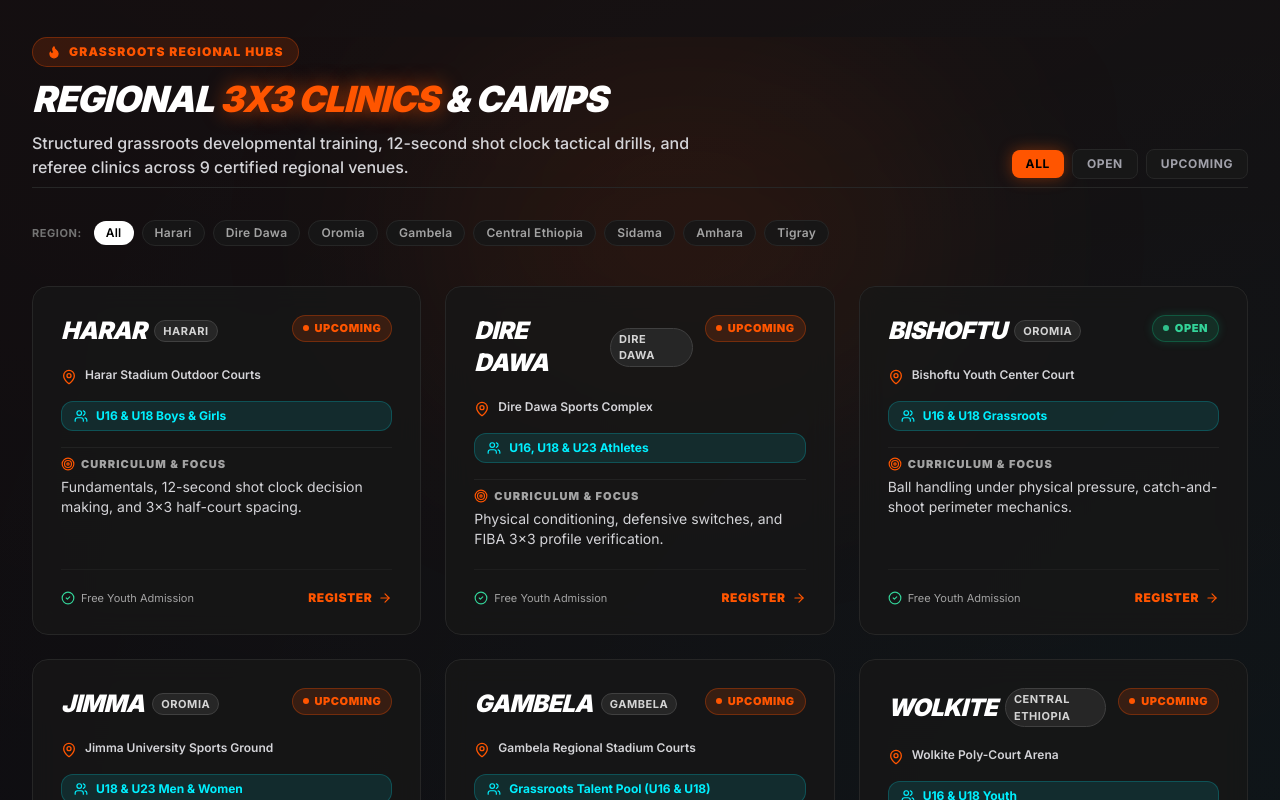
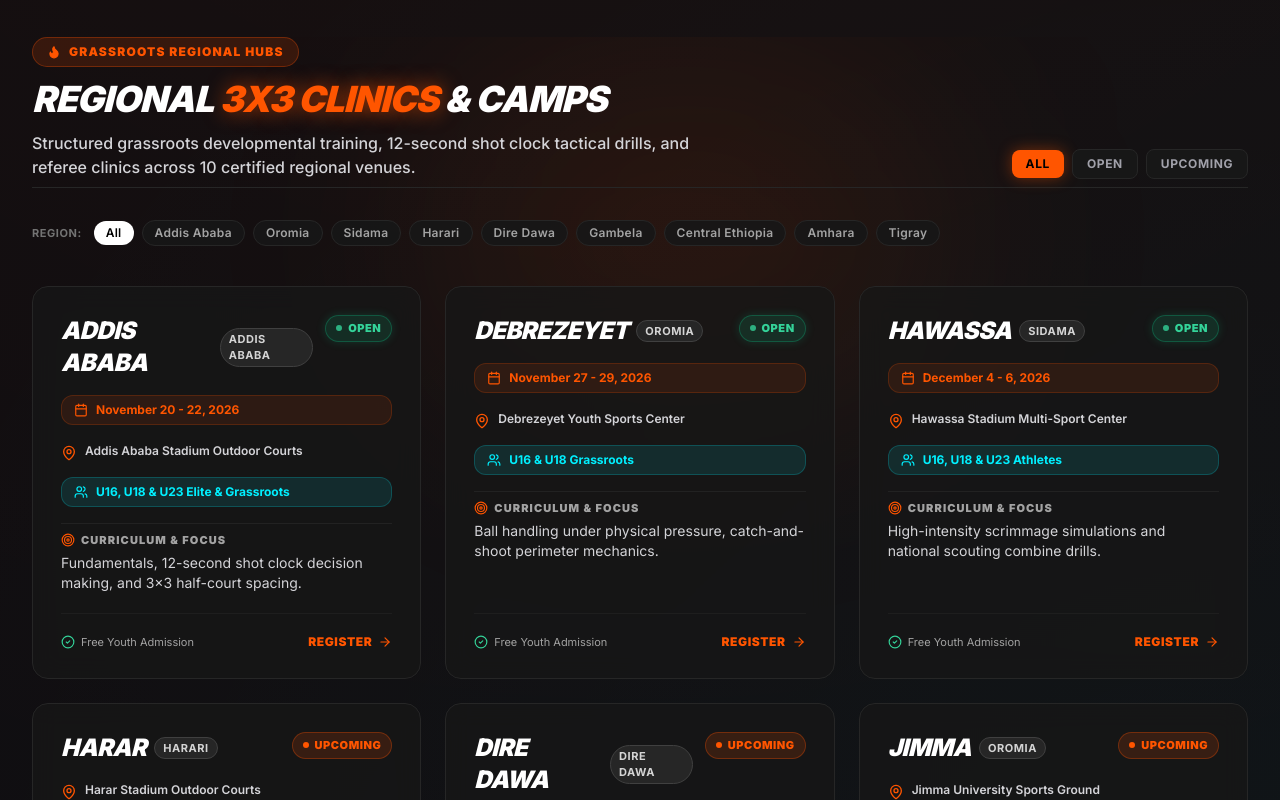
Before and after one commit to Yeabsiraelias/3x3_basketball-, a Next.js app: page /development in a window 1280 px wide. Shown: the part 740-1540 px from the top of the page. Built offline with nearby package versions, Linux system fonts and the light colour scheme.

Commit message:
adding dates to some events

```diff
--- a/app/development/page.tsx
+++ b/app/development/page.tsx
@@ -17,7 +17,7 @@ import type { Metadata } from 'next';
 export const metadata: Metadata = {
   title: 'Youth Development & Clinics | 3x3 Ethiopia',
   description:
-    'Grassroots 3x3 basketball clinics for U16, U18, and U23 athletes across Harar, Dire Dawa, Bishoftu, Jimma, Gambela, Wolkite, Hawassa, Bahir Dar, and Wukro.',
+    'Grassroots 3x3 basketball clinics for U16, U18, and U23 athletes across Addis Ababa, Debrezeyet, Hawassa, Harar, Dire Dawa, Jimma, Gambela, Wolkite, Bahir Dar, and Wukro.',
 };
 
 export default function DevelopmentPage() {
--- a/src/components/ClinicsSection.tsx
+++ b/src/components/ClinicsSection.tsx
@@ -67,7 +67,7 @@ export default function ClinicsSection({
                 Regional <span className="text-brand-orange text-glow">3x3 Clinics</span> & Camps
               </h2>
               <p className="text-sm sm:text-base text-zinc-300 font-medium leading-relaxed">
-                Structured grassroots developmental training, 12-second shot clock tactical drills, and referee clinics across 9 certified regional venues.
+                Structured grassroots developmental training, 12-second shot clock tactical drills, and referee clinics across {clinics.length} certified regional venues.
               </p>
             </div>
 
@@ -150,8 +150,16 @@ export default function ClinicsSection({
                     </span>
                   </div>
 
+                  {/* Date Badge */}
+                  {clinic.date && (
+                    <div className="flex items-center gap-2 text-xs font-bold text-brand-orange bg-brand-orange/10 border border-brand-orange/20 px-3 py-1.5 rounded-xl">
+                      <Calendar className="w-3.5 h-3.5 shrink-0" />
+                      <span>{clinic.date}</span>
+                    </div>
+                  )}
+
                   {/* Venue Info */}
-                  <div className="flex items-start gap-2 text-xs text-zinc-300 pt-1">
+                  <div className="flex items-start gap-2 text-xs text-zinc-300 pt-0.5">
                     <MapPin className="w-4 h-4 text-brand-orange shrink-0 mt-0.5" />
                     <span className="font-semibold">{clinic.venue}</span>
                   </div>
--- a/src/data/clinics.ts
+++ b/src/data/clinics.ts
@@ -3,6 +3,7 @@ export interface ClinicSession {
   city: string;
   region: string;
   venue: string;
+  date?: string;
   targetAudience: string;
   focus: string;
   status: 'Open' | 'Upcoming' | 'Full';
@@ -11,6 +12,36 @@ export interface ClinicSession {
 export const clinicPrograms: ClinicSession[] = [
   {
     id: 'clinic-1',
+    city: 'Addis Ababa',
+    region: 'Addis Ababa',
+    venue: 'Addis Ababa Stadium Outdoor Courts',
+    date: 'November 20 - 22, 2026',
+    targetAudience: 'U16, U18 & U23 Elite & Grassroots',
+    focus: 'Fundamentals, 12-second shot clock decision making, and 3x3 half-court spacing.',
+    status: 'Open',
+  },
+  {
+    id: 'clinic-2',
+    city: 'Debrezeyet',
+    region: 'Oromia',
+    venue: 'Debrezeyet Youth Sports Center',
+    date: 'November 27 - 29, 2026',
+    targetAudience: 'U16 & U18 Grassroots',
+    focus: 'Ball handling under physical pressure, catch-and-shoot perimeter mechanics.',
+    status: 'Open',
+  },
+  {
+    id: 'clinic-3',
+    city: 'Hawassa',
+    region: 'Sidama',
+    venue: 'Hawassa Stadium Multi-Sport Center',
+    date: 'December 4 - 6, 2026',
+    targetAudience: 'U16, U18 & U23 Athletes',
+    focus: 'High-intensity scrimmage simulations and national scouting combine drills.',
+    status: 'Open',
+  },
+  {
+    id: 'clinic-4',
     city: 'Harar',
     region: 'Harari',
     venue: 'Harar Stadium Outdoor Courts',
@@ -19,7 +50,7 @@ export const clinicPrograms: ClinicSession[] = [
     status: 'Upcoming',
   },
   {
-    id: 'clinic-2',
+    id: 'clinic-5',
     city: 'Dire Dawa',
     region: 'Dire Dawa',
     venue: 'Dire Dawa Sports Complex',
@@ -28,16 +59,7 @@ export const clinicPrograms: ClinicSession[] = [
     status: 'Upcoming',
   },
   {
-    id: 'clinic-3',
-    city: 'Bishoftu',
-    region: 'Oromia',
-    venue: 'Bishoftu Youth Center Court',
-    targetAudience: 'U16 & U18 Grassroots',
-    focus: 'Ball handling under physical pressure, catch-and-shoot perimeter mechanics.',
-    status: 'Open',
-  },
-  {
-    id: 'clinic-4',
+    id: 'clinic-6',
     city: 'Jimma',
     region: 'Oromia',
     venue: 'Jimma University Sports Ground',
@@ -46,7 +68,7 @@ export const clinicPrograms: ClinicSession[] = [
     status: 'Upcoming',
   },
   {
-    id: 'clinic-5',
+    id: 'clinic-7',
     city: 'Gambela',
     region: 'Gambela',
     venue: 'Gambela Regional Stadium Courts',
@@ -55,7 +77,7 @@ export const clinicPrograms: ClinicSession[] = [
     status: 'Upcoming',
   },
   {
-    id: 'clinic-6',
+    id: 'clinic-8',
     city: 'Wolkite',
     region: 'Central Ethiopia',
     venue: 'Wolkite Poly-Court Arena',
@@ -64,16 +86,7 @@ export const clinicPrograms: ClinicSession[] = [
     status: 'Upcoming',
   },
   {
-    id: 'clinic-7',
-    city: 'Hawassa',
-    region: 'Sidama',
-    venue: 'Hawassa Stadium Multi-Sport Center',
-    targetAudience: 'U16, U18 & U23 Athletes',
-    focus: 'High-intensity scrimmage simulations and national scouting combine drills.',
-    status: 'Open',
-  },
-  {
-    id: 'clinic-8',
+    id: 'clinic-9',
     city: 'Bahir Dar',
     region: 'Amhara',
     venue: 'Bahir Dar Stadium Sports Courts',
@@ -82,7 +95,7 @@ export const clinicPrograms: ClinicSession[] = [
     status: 'Upcoming',
   },
   {
-    id: 'clinic-9',
+    id: 'clinic-10',
     city: 'Wukro',
     region: 'Tigray',
     venue: 'Wukro Youth Sports Center',
```
Also changed, not shown: data/clinics.ts (+37 -24 lines).
